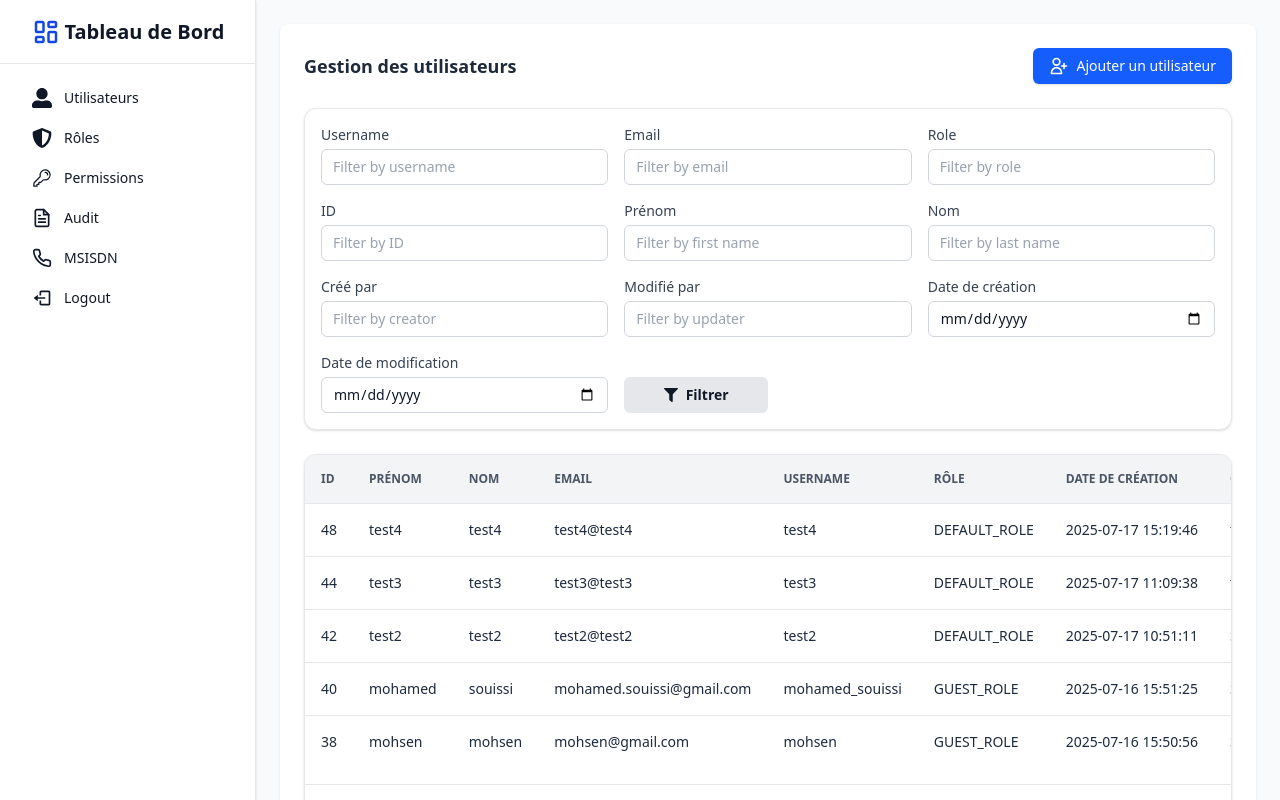
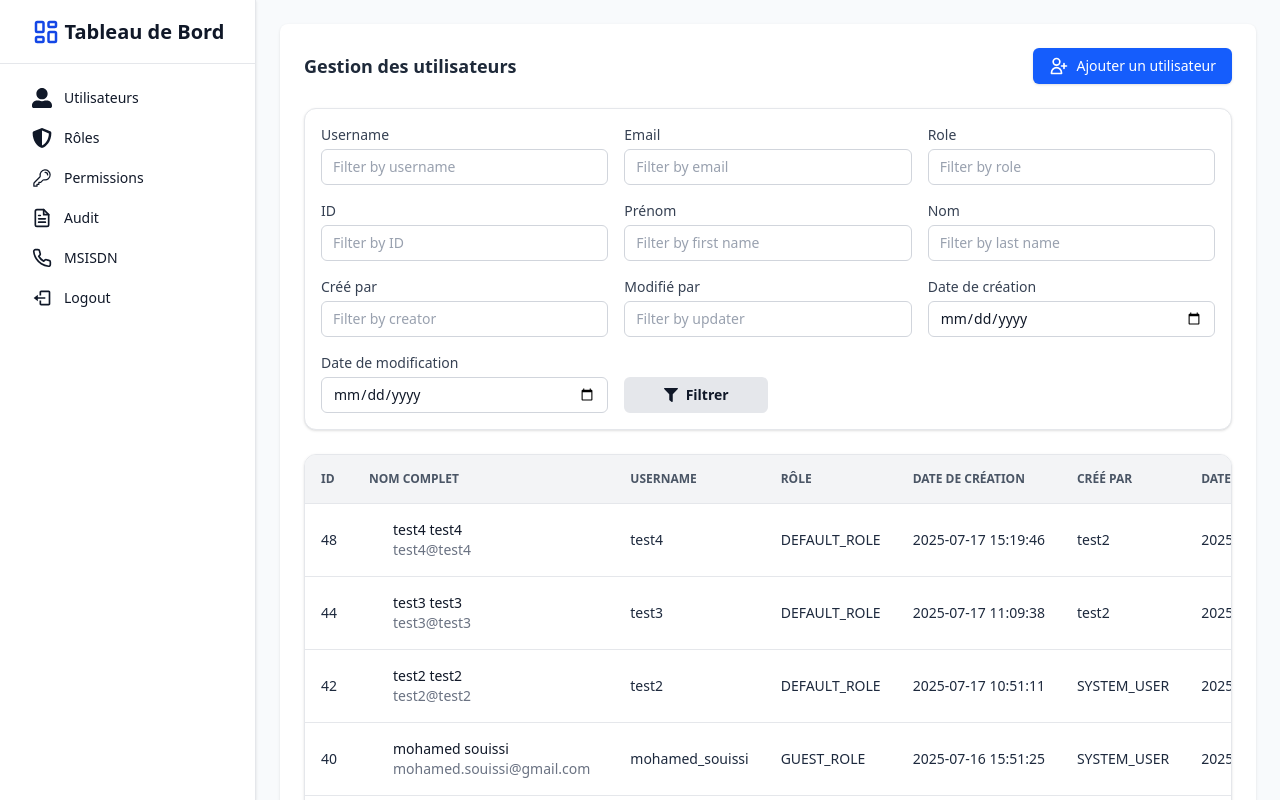
Before and after one commit to AbderaoufSouissi/Dynamic-IVR-Manager, a React (Vite) app in the folder IVR-client/: page /admin/users in a window 1280 px wide. Built offline with nearby package versions, Linux system fonts and the light colour scheme; no server answers.

Commit message:
Frontend: Modfication du UsersTable component

```diff
--- a/IVR-client/src/components/tables/UsersTable.tsx
+++ b/IVR-client/src/components/tables/UsersTable.tsx
@@ -1,8 +1,7 @@
 import { useState, useMemo } from "react";
 import type { User } from "../../types/types";
 import { MdKeyboardArrowLeft, MdKeyboardArrowRight } from "react-icons/md";
-import { useNavigate } from "react-router-dom";
-import Modal from "../Modal";
+import Modal from "../modal/Modal";
 import { FiAlertTriangle } from "react-icons/fi";
 
 interface UsersTableProps {
@@ -19,8 +18,7 @@ const UsersTable = ({ users, itemsPerPage = 5, onEdit }: UsersTableProps) => {
   const startIndex = (currentPage - 1) * rowsPerPage;
   const endIndex = startIndex + rowsPerPage;
 
-  const navigate = useNavigate();
-  const [showModal,setShowModal] = useState(false)
+  const [showModal, setShowModal] = useState(false);
 
   const currentUsers = useMemo(
     () => users.slice(startIndex, endIndex),
@@ -56,9 +54,7 @@ const UsersTable = ({ users, itemsPerPage = 5, onEdit }: UsersTableProps) => {
     setCurrentPage(1); // Reset to first page on change
   };
 
-  const handleEditUser = (user: User) => {
-    navigate("/admin/users/update", { state: { user } });
-  };
+
   return (
     <div className="overflow-x-auto max-w-[100vw] rounded-xl shadow border border-gray-200 bg-white">
       <table className="w-full text-sm">
@@ -68,13 +64,7 @@ const UsersTable = ({ users, itemsPerPage = 5, onEdit }: UsersTableProps) => {
               ID
             </th>
             <th className="text-left px-4 py-2 font-semibold whitespace-nowrap">
-              Prénom
-            </th>
-            <th className="text-left px-4 py-2 font-semibold whitespace-nowrap">
-              Nom
-            </th>
-            <th className="text-left px-4 py-2 font-semibold whitespace-nowrap">
-              Email
+              Nom complet
             </th>
             <th className="text-left px-4 py-2 font-semibold whitespace-nowrap">
               Username
@@ -108,16 +98,41 @@ const UsersTable = ({ users, itemsPerPage = 5, onEdit }: UsersTableProps) => {
               key={user.userId}
               className="border-t border-gray-200 hover:bg-gray-50 transition"
             >
-              <td className="px-4 py-2 font-medium whitespace-nowrap text-slate-800  ">{user.userId}</td>
-              <td className="px-4 py-2 whitespace-nowrap text-slate-800  ">{user.firstName}</td>
-              <td className="px-4 py-2 whitespace-nowrap text-slate-800 ">{user.lastName}</td>
-              <td className="px-4 py-2 whitespace-nowrap text-slate-800 ">{user.email}</td>
-              <td className="px-4 py-2 font-medium whitespace-nowrap text-slate-800 ">{user.username}</td>
-              <td className="px-4 py-2 font-medium whitespace-nowrap text-slate-800 ">{user.roleName}</td>
-              <td className="px-4 py-2 whitespace-nowrap text-slate-800 ">{user.createdAt}</td>
-              <td className="px-4 py-2 whitespace-nowrap text-slate-800 ">{user.createdBy}</td>
-              <td className="px-4 py-2 whitespace-nowrap text-slate-800 ">{user.updatedAt}</td>
-              <td className="px-4 py-2 whitespace-nowrap text-slate-800 ">{user.updatedBy}</td>
+              <td className="px-4 py-2 font-medium whitespace-nowrap text-slate-800  ">
+                {user.userId}
+              </td>
+              <td className="px-6 py-4 whitespace-nowrap">
+                <div className="flex items-center">
+                  <div className="ml-4">
+                    <div className="text-sm font-medium text-gray-900">
+                      {user.firstName} {user.lastName}
+
+                    </div>
+                    <div className="text-sm text-gray-500">
+                      {user.email}
+                    </div>
+                  </div>
+                </div>
+              </td>
+
+              <td className="px-4 py-2 font-medium whitespace-nowrap text-slate-800 ">
+                {user.username}
+              </td>
+              <td className="px-4 py-2 font-medium whitespace-nowrap text-slate-800 ">
+                {user.roleName}
+              </td>
+              <td className="px-4 py-2 whitespace-nowrap text-slate-800 ">
+                {user.createdAt}
+              </td>
+              <td className="px-4 py-2 whitespace-nowrap text-slate-800 ">
+                {user.createdBy}
+              </td>
+              <td className="px-4 py-2 whitespace-nowrap text-slate-800 ">
+                {user.updatedAt}
+              </td>
+              <td className="px-4 py-2 whitespace-nowrap text-slate-800 ">
+                {user.updatedBy}
+              </td>
               <td className="px-4 py-2 whitespace-nowrap text-slate-800 ">
                 <span
                   className={`inline-block px-2 py-1 text-xs font-semibold rounded-full ${
@@ -133,7 +148,7 @@ const UsersTable = ({ users, itemsPerPage = 5, onEdit }: UsersTableProps) => {
                 <div className="flex items-center gap-2">
                   <button
                     onClick={() => onEdit(user)}
-      className="text-blue-600 hover:underline"
+                    className="text-blue-600 hover:underline cursor-pointer"
                   >
                     Éditer
                   </button>
@@ -142,13 +157,12 @@ const UsersTable = ({ users, itemsPerPage = 5, onEdit }: UsersTableProps) => {
 
                   <button
                     onClick={() => setShowModal(true)}
-      className="text-red-500 hover:underline"
+                    className="text-red-500 hover:underline cursor-pointer"
                   >
                     Supprimer
                   </button>
                 </div>
               </td>
-
             </tr>
           ))}
         </tbody>
@@ -249,9 +263,7 @@ const UsersTable = ({ users, itemsPerPage = 5, onEdit }: UsersTableProps) => {
           confirmLabel="Supprimer"
         />
       )}
-
     </div>
-
   );
 };
 
```
Lines whose indentation alone changed are shown as unchanged.
